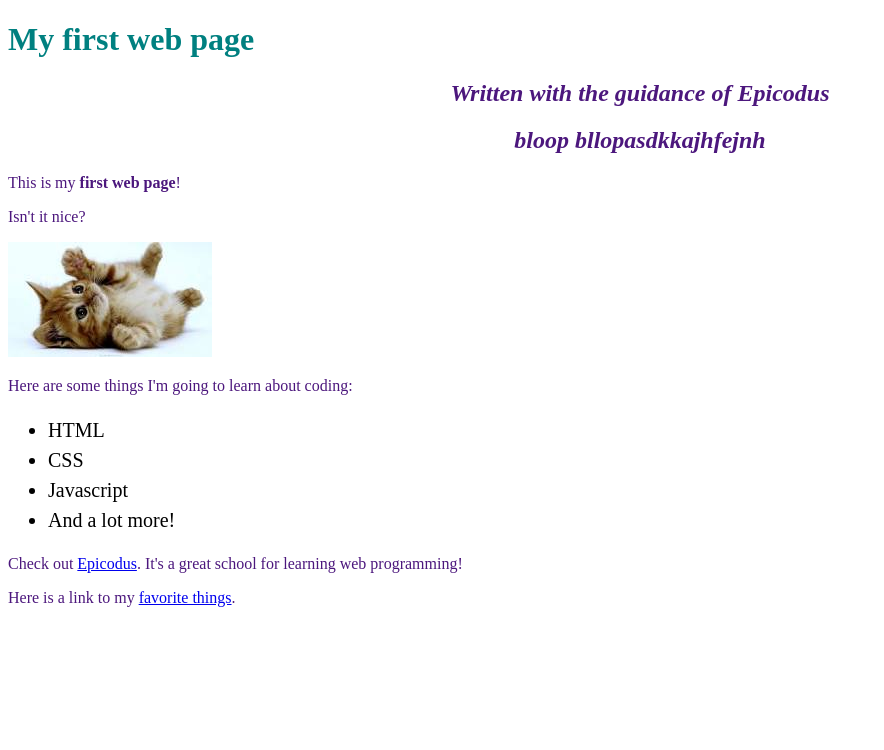
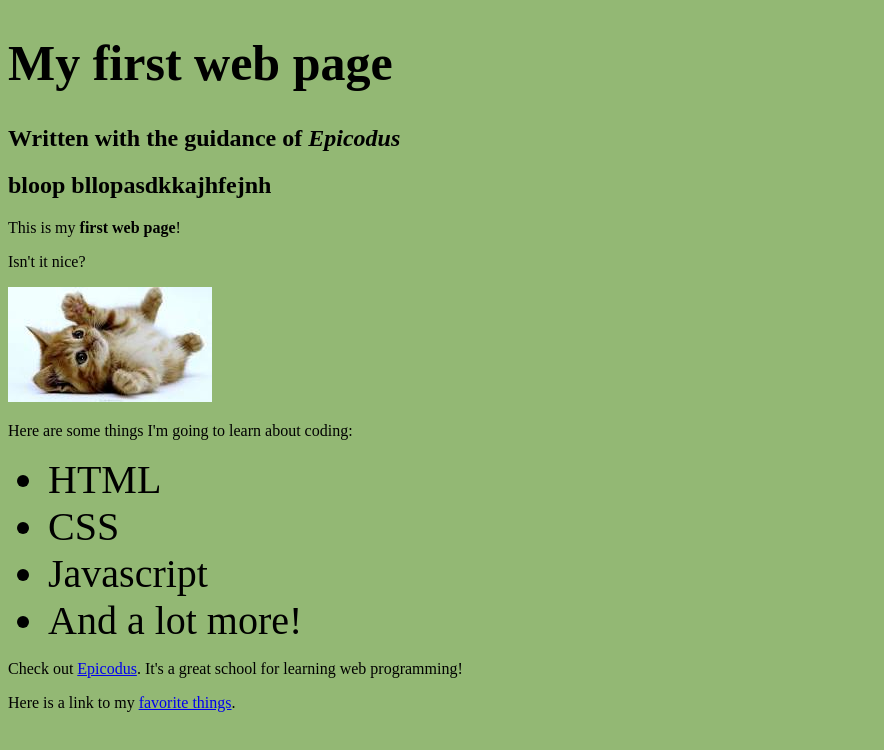
Before and after one commit to kshorf/My-Favorite-Places, a plain HTML site: page my-first-webpage.html in a window 1280 px wide. Shown: the whole page, without its empty margins (0-884 px from the left). Drawn offline with Linux system fonts and the light colour scheme.

Commit message:
added colors, changed text size, added pictures, made stylesheet for both html pages in directory, and maybe other things...

```diff
--- /dev/null
+++ b/css/css.css
@@ -0,0 +1,23 @@
+body {
+  background-color: #93B874;
+}
+
+h1 {
+  font-size: 50px;
+}
+
+p1 {
+  color: teal;
+}
+
+p2 {
+  color: palegoldenrod;
+}
+
+p3 {
+  color: forestgreen;
+}
+
+li {
+  font-size: 40px;
+}
--- a/css/styles.css
+++ /dev/null
@@ -1,19 +0,0 @@
-h1 {
-  color: teal;
-}
-
-h2 {
-  color: #4c177d;
-  font-style: italic;
-  text-align: center;
-}
-
-p {
-  font-family: serif;
-  color: #4c177d;
-}
-
-  ul {
-    font-size: 20px;
-    line-height: 30px;
-  }
--- a/my-first-webpage.html
+++ b/my-first-webpage.html
@@ -1,7 +1,7 @@
 <!DOCTYPE html>
 <html>
   <head>
-    <link href="css/styles.css" rel="stylesheet" type="text/css">
+    <link href="css/css.css" rel="stylesheet" type="text/css">
     <title>Web page #1!</title>
   </head>
   <body>
```
Also changed, not shown: favorite-places.html (added, +19 -0 lines).
